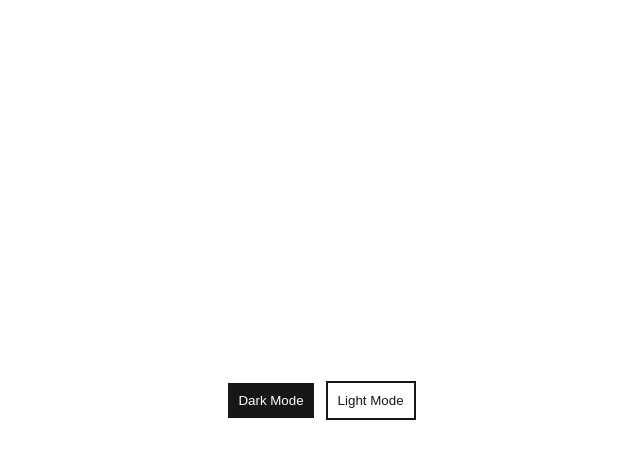
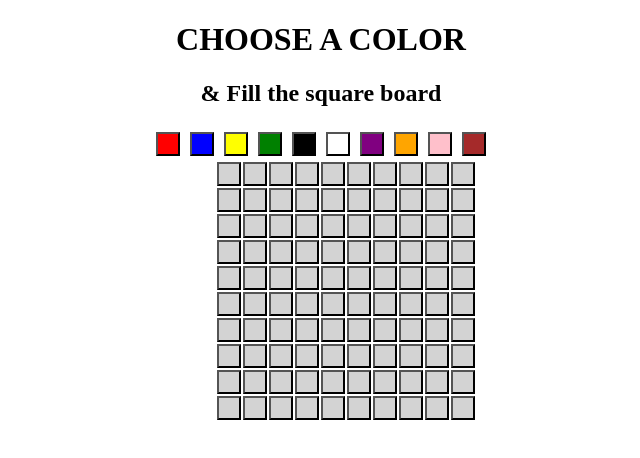
Before and after one commit to hummarabashir/react-code-challenges, a React (Create React App) app: page / in a window 1280 px wide. Shown: the top 458 px of the page, without its empty margins (319-959 px from the left). Built offline with nearby package versions, Linux system fonts and the light colour scheme.

Commit message:
pixel-art

```diff
--- a/src/App.js
+++ b/src/App.js
@@ -1,18 +1,24 @@
 import './App.css'
 // import ColorRenderer from './color-renderer/ColorRenderer'
-import DarkMode from './dark-mode/DarkMode'
+// import DarkMode from './dark-mode/DarkMode'
 // import DogPics from './dog-pics/DogPics'
 // import FormValidator from './form-validator/FormValidator'
 // import ScoreKeeper from './score-keeper/ScoreKeeper'
+// import Toggleevent from './window-event/Toggleevent'
+// import ColorPicker from './color-picker/ColorPicker'
+import PixelArt from './pixel-art/PixelArt'
 
 function App () {
   return (
     <div className='App'>
       {/* <ColorRenderer /> */}
-      <DarkMode />
+      {/* <DarkMode /> */}
       {/* <DogPics /> */}
       {/* <FormValidator /> */}
       {/* <ScoreKeeper /> */}
+      {/* <Toggleevent /> */}
+      {/* <ColorPicker /> */}
+      <PixelArt />
     </div>
   )
 }
--- /dev/null
+++ b/src/color-picker/ColorPicker.js
@@ -0,0 +1,33 @@
+import { useState } from 'react'
+import Color from './Color'
+
+const colors = [{
+  hex: '#91A6FF',
+  name: 'Cornflower Blue'
+},
+{
+  hex: '#FF88DC',
+  name: 'Persian Pink'
+},
+{
+  hex: '#80FF72',
+  name: 'Screamin Green'
+},
+{
+  hex: '#FF5154',
+  name: 'Tart Orange'
+}]
+
+export default function ColorPicker () {
+  const [backgroundColor, setBackgroundColor] = useState('white')
+
+  return (
+    <div className='page' style={{ backgroundColor }}>
+      {
+        colors.map(color => (
+          <Color key={color.hex} hex={color.hex} name={color.name} setBackgroundColor={setBackgroundColor} />
+        ))
+      }
+    </div>
+  )
+}
--- /dev/null
+++ b/src/pixel-art/PixelArt.js
@@ -0,0 +1,52 @@
+import { createContext, useContext, useState } from 'react'
+
+const ColorContext = createContext({
+  color: 'lightGrey',
+  setColor: () => {}
+})
+
+function ColorPicker () {
+  const { setColor } = useContext(ColorContext)
+
+  const colors = ['red', 'blue', 'yellow', 'green', 'black', 'white', 'purple', 'orange', 'pink', 'brown']
+  return (
+    <div>
+      <h1>CHOOSE A COLOR</h1>
+      <h2>&amp; Fill the square board</h2>
+      {colors.map(color => (
+        <button
+          key={color}
+          style={{ backgroundColor: color }}
+          onClick={() => setColor(color)}
+        />))}
+    </div>
+  )
+}
+
+function Pixel () {
+  const { color } = useContext(ColorContext)
+  const [pixelColor, setPixelColor] = useState('lightGrey')
+
+  return <button onClick={() => setPixelColor(color)} style={{ height: '20px', width: '20px', backgroundColor: pixelColor, margin: '1px' }} />
+}
+
+function Pixels () {
+  const pixels = []
+  for (let i = 0; i < 100; i++) pixels.push(<Pixel key={i} />)
+  return (
+    <div style={{ display: 'grid', gridTemplateColumns: 'repeat(10, 1fr)', width: '210px', margin: '0 auto' }}>
+      {pixels}
+    </div>
+  )
+}
+
+export default function PixelArt () {
+  const [color, setColor] = useState('lightGrey')
+
+  return (
+    <ColorContext.Provider value={{ color, setColor }}>
+      <ColorPicker />
+      <Pixels />
+    </ColorContext.Provider>
+  )
+}
--- /dev/null
+++ b/src/window-event/Toggleevent.js
@@ -0,0 +1,12 @@
+import { useState } from 'react'
+import WindowEvent from './WindowEvent'
+
+export default function Toggleevent () {
+  const [windowEvent, setWindowEvent] = useState(false)
+  return (
+    <div>
+      <button onClick={() => setWindowEvent(prevState => !prevState)}>Toggle Window Event</button>
+      {windowEvent && <WindowEvent />}
+    </div>
+  )
+}
```
Also changed, not shown: src/color-picker/Color.js (added, +10 -0 lines), src/window-event/WindowEvent.js (added, +14 -0 lines).
